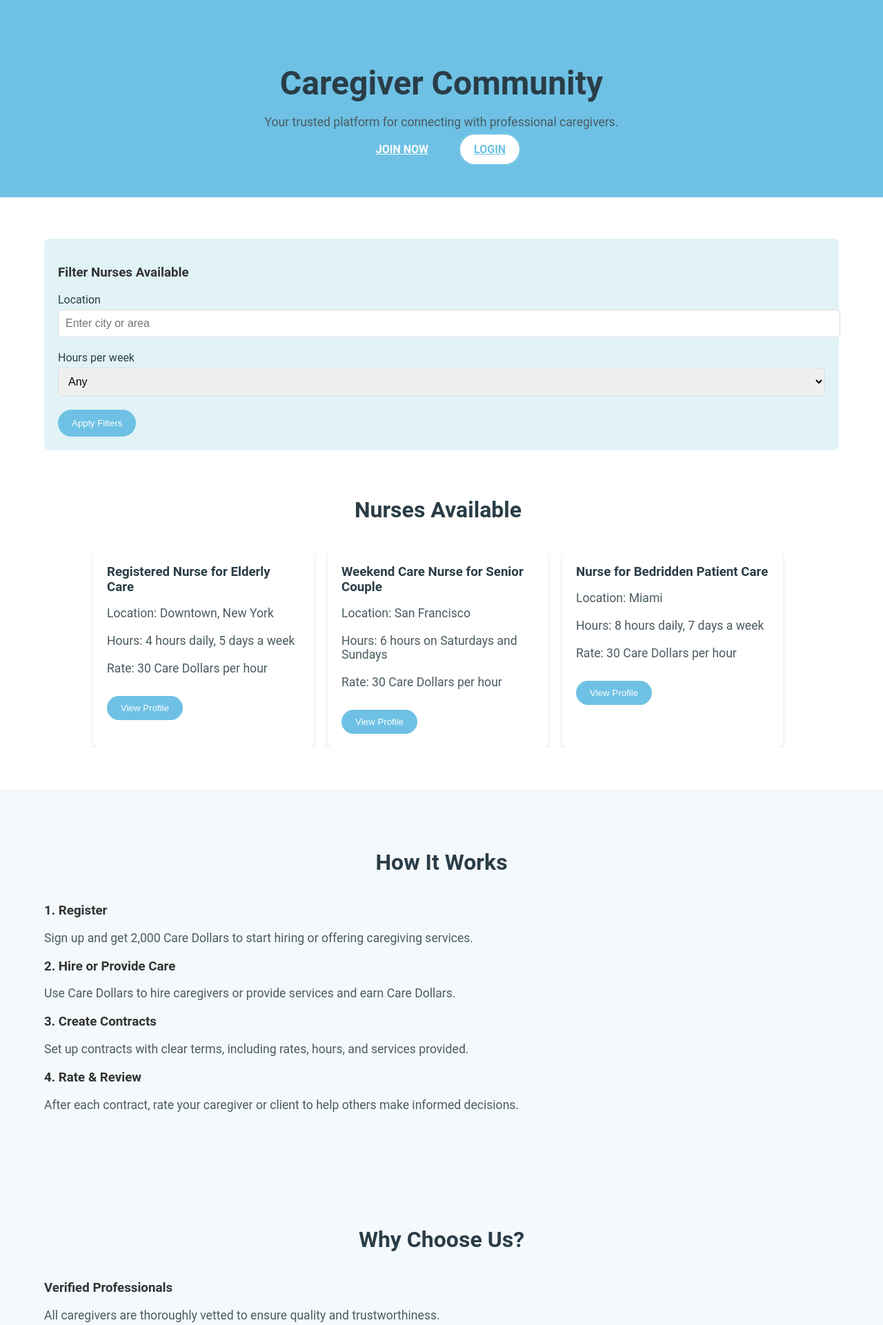
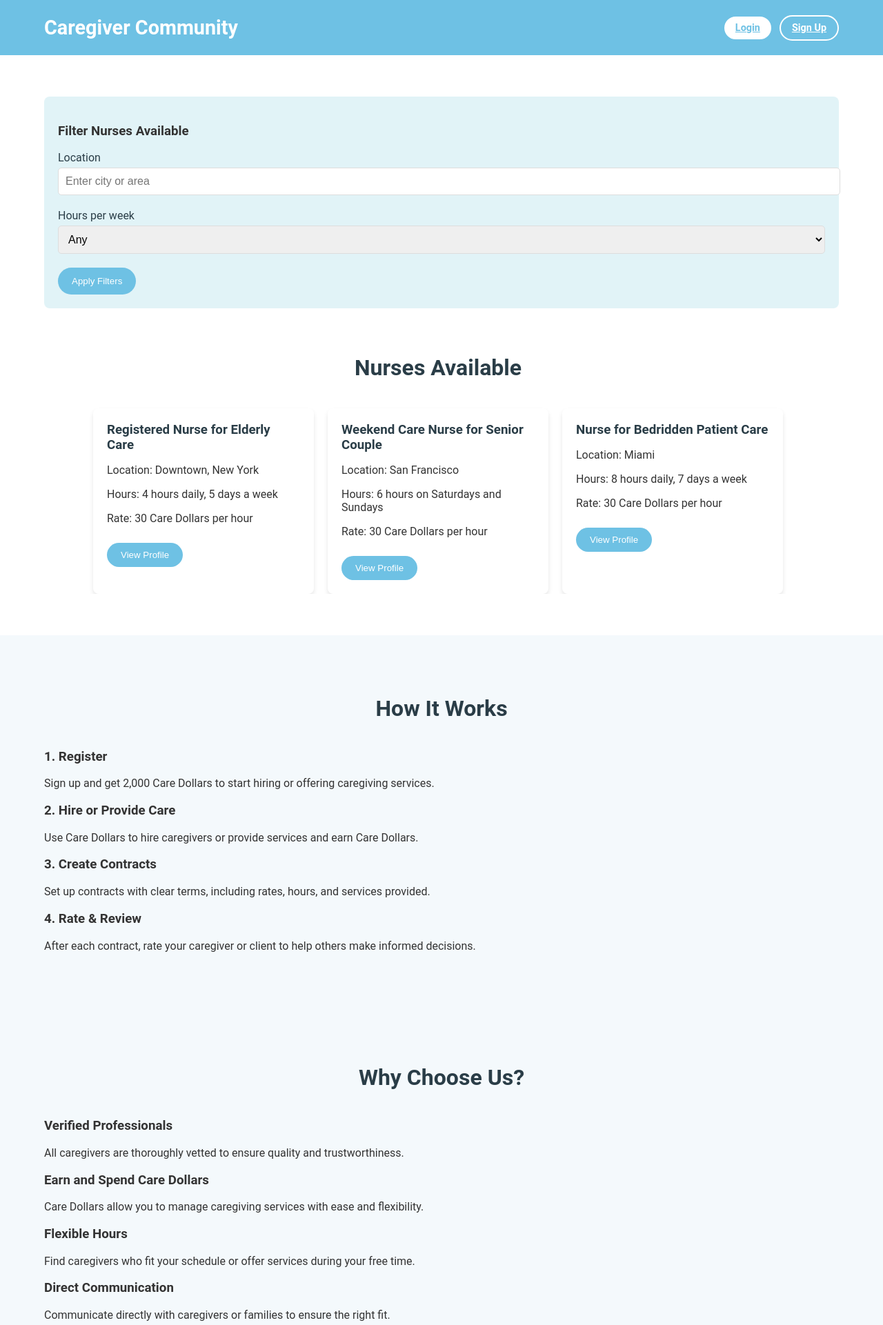
Before and after one commit to gcopro/COP4710_CareGiverProject, a PHP site: page /front_page.html in a window 1280 px wide. Shown: the top 1921 px of the page at 69% size. Run offline with PHP 8.4, Linux system fonts and the light colour scheme.

Commit message:
messed up again lol

```diff
--- a/frontend/pages/FrontPage/front_page.html
+++ b/frontend/pages/FrontPage/front_page.html
@@ -9,15 +9,17 @@
 <body>
     <!-- Header Section -->
     <header>
-        <div class="header-content">
-            <h1>Caregiver Community</h1>
-            <p>Your trusted platform for connecting with professional caregivers.</p>
-            <div class="cta-buttons">
-                <a href="/COP4710_CareGiverProject/frontend/pages/SignUpPage/sign_up_page.html" class="cta-button">Join Now</a>
+        <div class="nav-bar">
+            <div class="logo">
+                <h1>Caregiver Community</h1>
+            </div>
+            <div class="nav-links">
                 <a href="/COP4710_CareGiverProject/frontend/pages/LoginPage/login_page.html" class="secondary-button">Login</a>
+                <a href="/COP4710_CareGiverProject/frontend/pages/SignUpPage/sign_up_page.html" class="cta-button">Sign Up</a>
             </div>
         </div>
     </header>
+
 
     <!-- Job Listings Section -->
     <section class="job-postings">
--- a/frontend/pages/FrontPage/style_front_page.css
+++ b/frontend/pages/FrontPage/style_front_page.css
@@ -13,42 +13,49 @@ body, html {
     margin: auto;
 }
 
-/* Header */
+/* General Header Styling */
 header {
-    background-color: #6ec1e4; /* Soft teal, calming and welcoming */
+    background-color: #6ec1e4;
     color: white;
-    padding: 60px 0;
+    padding: 10px 0 10px;
     text-align: center;
 }
 
-header .header-content {
-    max-width: 900px;
-    margin: auto;
+.nav-bar {
+    display: flex;
+    justify-content: space-between;
+    align-items: center;
+    padding: 0 5%;
+    height: 60px; /* Reduced height */
 }
 
-h1 {
-    font-size: 3rem;
-    margin-bottom: 10px;
-    color: #2a3d47; /* Darker shade for contrast */
+.logo h1 {
+    font-size: 1.8rem;
+    color: white;
+    margin: 0;
+    text-align: center;
 }
 
-p {
-    font-size: 1.1rem;
-    margin-bottom: 20px;
-    color: #4a5b61; /* Soft grayish blue for a calm tone */
+.nav-links {
+    display: flex;
+    gap: 10px;
+    justify-content: center;
+    align-items: center;
 }
 
-.cta-buttons a {
-    margin: 10px;
-    padding: 12px 20px;
-    border-radius: 50px;
-    text-transform: uppercase;
+.nav-links a {
+    padding: 8px 16px;
+    border-radius: 20px;
     font-weight: bold;
+    font-size: 0.9rem;
+    text-align: center;
+    transition: background-color 0.3s ease;
 }
 
 .cta-button {
     background-color: #6ec1e4;
     color: white;
+    border: 2px solid white;
 }
 
 .secondary-button {
@@ -56,6 +63,33 @@ p {
     color: #6ec1e4;
     border: 2px solid #6ec1e4;
 }
+
+.cta-button:hover {
+    background-color: #57a8c7;
+}
+
+.secondary-button:hover {
+    background-color: #e1f3f7;
+}
+
+/* Responsive adjustments */
+@media (max-width: 768px) {
+    .nav-bar {
+        flex-direction: column;
+        height: auto; /* Adjusts for smaller screens */
+    }
+
+    .nav-links {
+        margin-top: 10px;
+    }
+
+    .nav-links a {
+        font-size: 0.8rem;
+        padding: 8px 12px;
+    }
+}
+
+
 
 /* Job Listings */
 .job-postings {
--- a/frontend/pages/SignUpPage/sign_up_page.html
+++ b/frontend/pages/SignUpPage/sign_up_page.html
@@ -45,7 +45,7 @@
 
                 <div class="form-actions">
                     <button type="submit" class="cta-button">Sign Up</button>
-                    <p>Already have an account? <a href="login.html">Log In</a></p>
+                    <p>Already have an account? <a href="/COP4710_CareGiverProject/frontend/pages/LoginPage/login_page.html">Log In</a></p>
                 </div>
             </form>
         </div>
```
